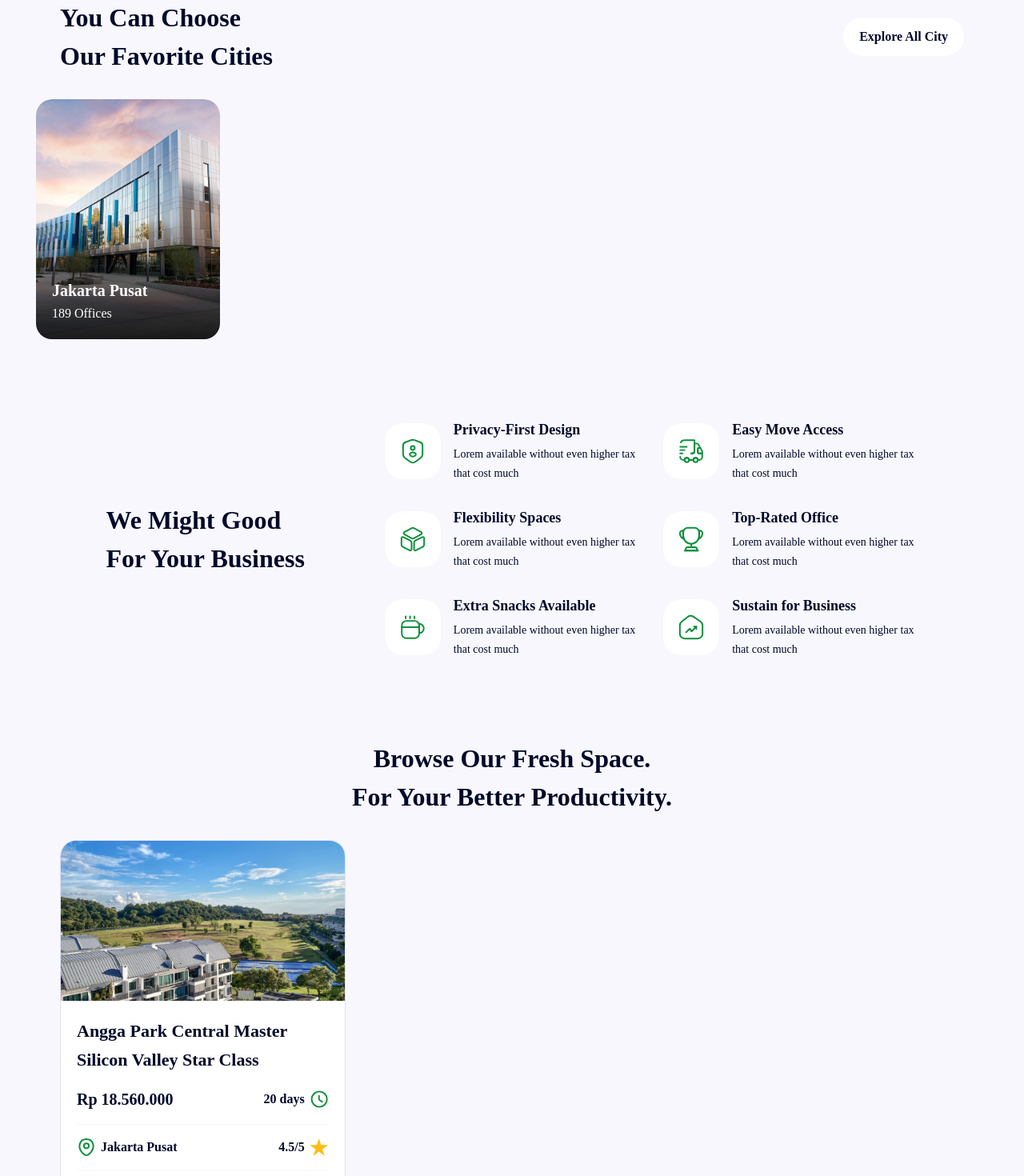
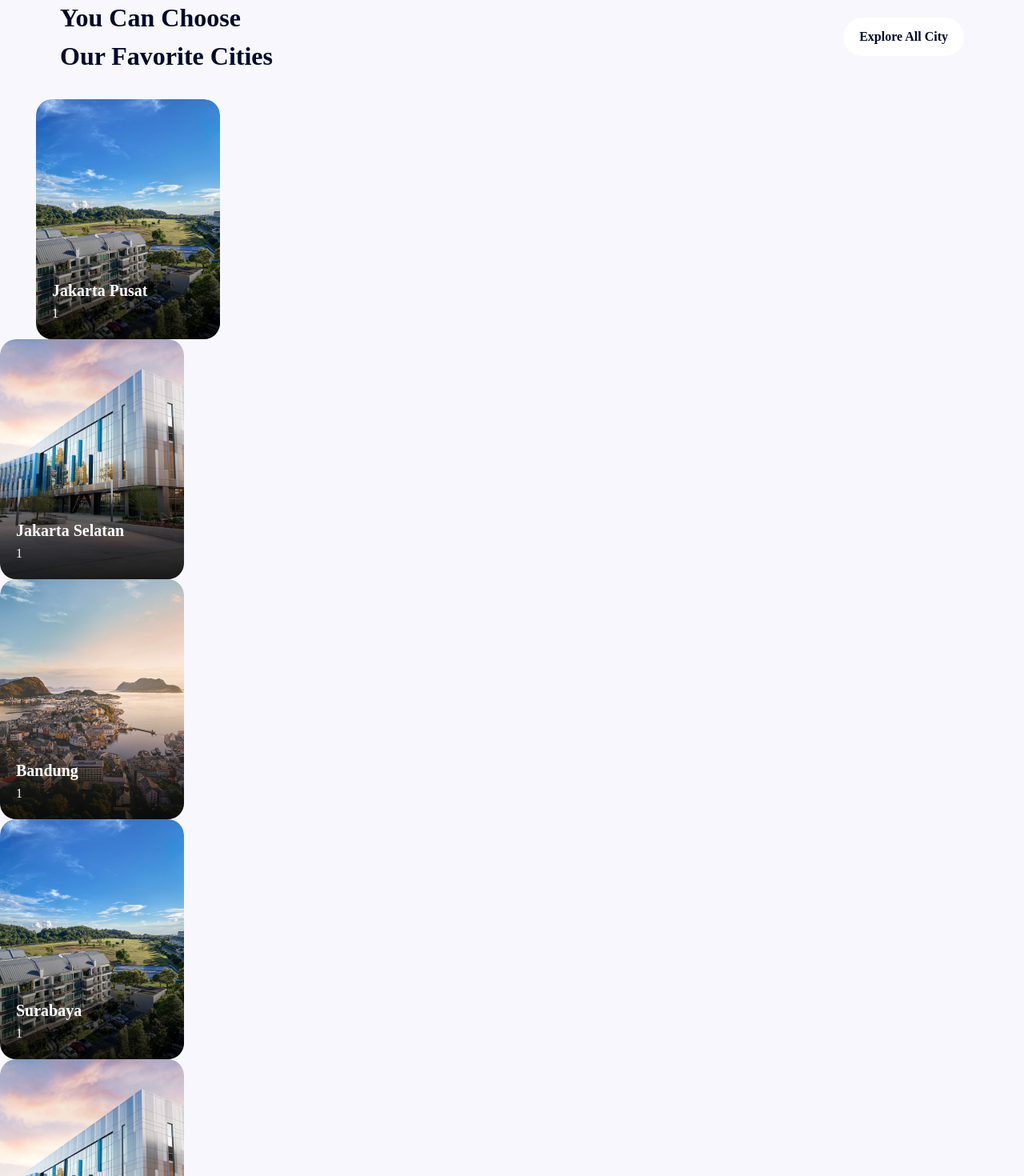
Before and after one commit to jovianalthaf/superoffice, a Next.js app: page / in a window 1280 px wide. Shown: the part 1180-2650 px from the top of the page at 80% size. Built offline with nearby package versions, Linux system fonts and the light colour scheme.

Commit message:
carousel WIP page 89

```diff
--- /dev/null
+++ b/src/app/features/cities/components/CityCard.tsx
@@ -0,0 +1,24 @@
+import Image from "next/image";
+import { City } from "../types/city.types";
+import Link from "next/link";
+
+export default function CityCard({ city }: { city: City }) {
+  return (
+    <Link href={`/city/${city.slug}`} className="card">
+      <div className="relative flex shrink-0 w-[230px] h-[300px] rounded-[20px] overflow-hidden relative">
+        <div className="relative flex flex-col justify-end w-full h-full p-5 gap-[2px] bg-[linear-gradient(180deg,_rgba(0,0,0,0)_49.87%,_rgba(0,0,0,0.8)_100%)] z-10">
+          <h3 className="font-bold text-xl leading-[30px] text-white">
+            {city.name}
+          </h3>
+          <p className="text-white">{city.officeCount}</p>
+        </div>
+        <Image
+          fill
+          src={city.image}
+          className="absolute w-full h-full object-cover"
+          alt={city.name}
+        />
+      </div>
+    </Link>
+  );
+}
--- /dev/null
+++ b/src/app/features/cities/data/cities.mock.ts
@@ -0,0 +1,28 @@
+import { City } from "../types/city.types";
+
+const cityNames = [
+  "Jakarta Pusat",
+  "Jakarta Selatan",
+  "Bandung",
+  "Surabaya",
+  "Yogyakarta",
+  "Medan",
+  "Semarang",
+  "Makasar",
+  "Bekasi",
+  "Depok",
+];
+
+export const cities: City[] = cityNames.map((name, i) => {
+  //   const officeCount = officeSpaces.filter(
+  //     (space) => space.Location == name
+  //   ).length;
+  //   console.log(`/assets/image/thumbnails/thumbnails-${(i % 3) + 1}.png`);
+  return {
+    id: i + 1,
+    name,
+    officeCount: 1,
+    image: `/assets/images/thumbnails/thumbnails-${(i % 3) + 1}.png`,
+    slug: name.toLowerCase().replace(/ /g, "-"),
+  };
+});
--- a/src/app/features/cities/sections/CitiesSection.tsx
+++ b/src/app/features/cities/sections/CitiesSection.tsx
@@ -1,4 +1,6 @@
 import Image from "next/image";
+import CityCard from "../components/CityCard";
+import { cities } from "../data/cities.mock";
 
 export function CitiesSection() {
   return (
@@ -17,24 +19,14 @@ export function CitiesSection() {
       </div>
       <div className="swiper w-full">
         <div className="swiper-wrapper">
-          <div className="swiper-slide !w-fit first-of-type:pl-[calc((100%-1130px-60px)/2)] last-of-type:pr-[calc((100%-1130px-60px)/2)]">
-            <a href="city-details.html" className="card">
-              <div className="relative flex shrink-0 w-[230px] h-[300px] rounded-[20px] overflow-hidden relative">
-                <div className="relative flex flex-col justify-end w-full h-full p-5 gap-[2px] bg-[linear-gradient(180deg,_rgba(0,0,0,0)_49.87%,_rgba(0,0,0,0.8)_100%)] z-10">
-                  <h3 className="font-bold text-xl leading-[30px] text-white">
-                    Jakarta Pusat
-                  </h3>
-                  <p className="text-white">189 Offices</p>
-                </div>
-                <Image
-                  fill
-                  src="/assets/images/thumbnails/thumbnails-2.png"
-                  className="absolute w-full h-full object-cover"
-                  alt="thumbnails"
-                />
-              </div>
-            </a>
-          </div>
+          {cities.map((city) => (
+            <div
+              key={city.id}
+              className="swiper-slide !w-fit first-of-type:pl-[calc((100%-1130px-60px)/2)] last-of-type:pr-[calc((100%-1130px-60px)/2)]"
+            >
+              <CityCard city={city} />
+            </div>
+          ))}
         </div>
       </div>
     </section>
```
Also changed, not shown: src/app/features/cities/types/city.types.ts (added, +7 -0 lines).
